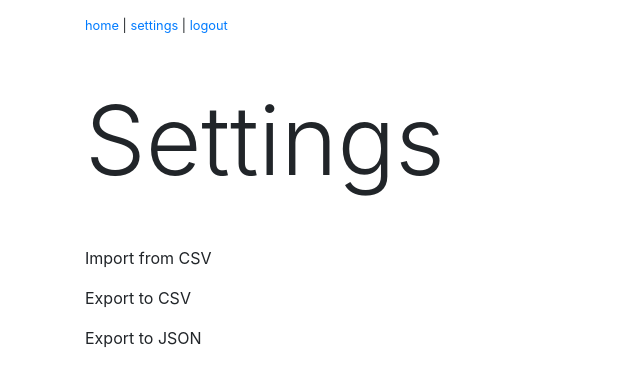
After one commit to lorey/personal-crm, a Django app: page /app/settings in a window 1280 px wide. The commit adds this page. Shown: the top 387 px of the page, without its empty margins (0-640 px from the left). Run offline with Django 3.2, Linux system fonts and the light colour scheme; some libraries are stand-ins or nearby versions.

Commit message:
Add top navigation and mock settings page

```diff
--- a/networking_web/templates/web/base.html
+++ b/networking_web/templates/web/_base.html
@@ -12,6 +12,11 @@
   </head>
   <body>
     <div class="container">
+        <p class="small mt-3">
+            <a href="{% url 'networking_web:index' %}">home</a>
+            | <a href="{% url 'networking_web:settings' %}">settings</a>
+            | <a href="">logout</a>
+        </p>
         {% block content %}{% endblock %}
     </div>
 
--- a/networking_web/templates/web/index.html
+++ b/networking_web/templates/web/index.html
@@ -1,4 +1,4 @@
-{% extends 'web/base.html' %}
+{% extends 'web/_base.html' %}
 
 {% block title %}Home{% endblock %}
 
@@ -14,7 +14,7 @@
                 {% for contact in contacts %}
                     <div class="row">
                         <div class="col-md-2">
-                            <a class="btn btn-primary" href="{% url 'networking_web:add-touchpoint' contact.id %}" title="Mark contact as done">
+                            <a class="btn btn-primary m-2" href="{% url 'networking_web:add-touchpoint' contact.id %}" title="Mark contact as done">
                                 <ion-icon name="checkmark-outline"></ion-icon>
                             </a>
                         </div>
--- /dev/null
+++ b/networking_web/templates/web/settings.html
@@ -0,0 +1,16 @@
+{% extends 'web/_base.html' %}
+
+{% block title %}Settings{% endblock %}
+
+{% block content %}
+    <h1 class="display-1 mt-5 mb-5">Settings</h1>
+    <div class="row">
+        <div class="col-md-5">
+            <p>Import from CSV</p>
+            <p>Export to CSV</p>
+            <p>Export to JSON</p>
+        </div>
+        <div class="col-md-5 offset-1">
+        </div>
+    </div>
+{% endblock %}
--- a/networking_web/urls.py
+++ b/networking_web/urls.py
@@ -6,6 +6,7 @@ app_name = "networking_web"
 
 urlpatterns = [
     path("", views.index, name="index"),
+    path("settings", views.settings, name="settings"),
     path(
         "contacts/<int:contact_id>/add-touchpoint",
         views.add_touchpoint,
--- a/networking_web/views.py
+++ b/networking_web/views.py
@@ -19,6 +19,10 @@ def index(request):
     )
 
 
+def settings(request):
+    return render(request, "web/settings.html")
+
+
 def add_touchpoint(request, contact_id):
     contact = Contact.objects.get(pk=contact_id)
     Touchpoint.objects.create(when=datetime.now(tz=UTC), contact=contact)
```
